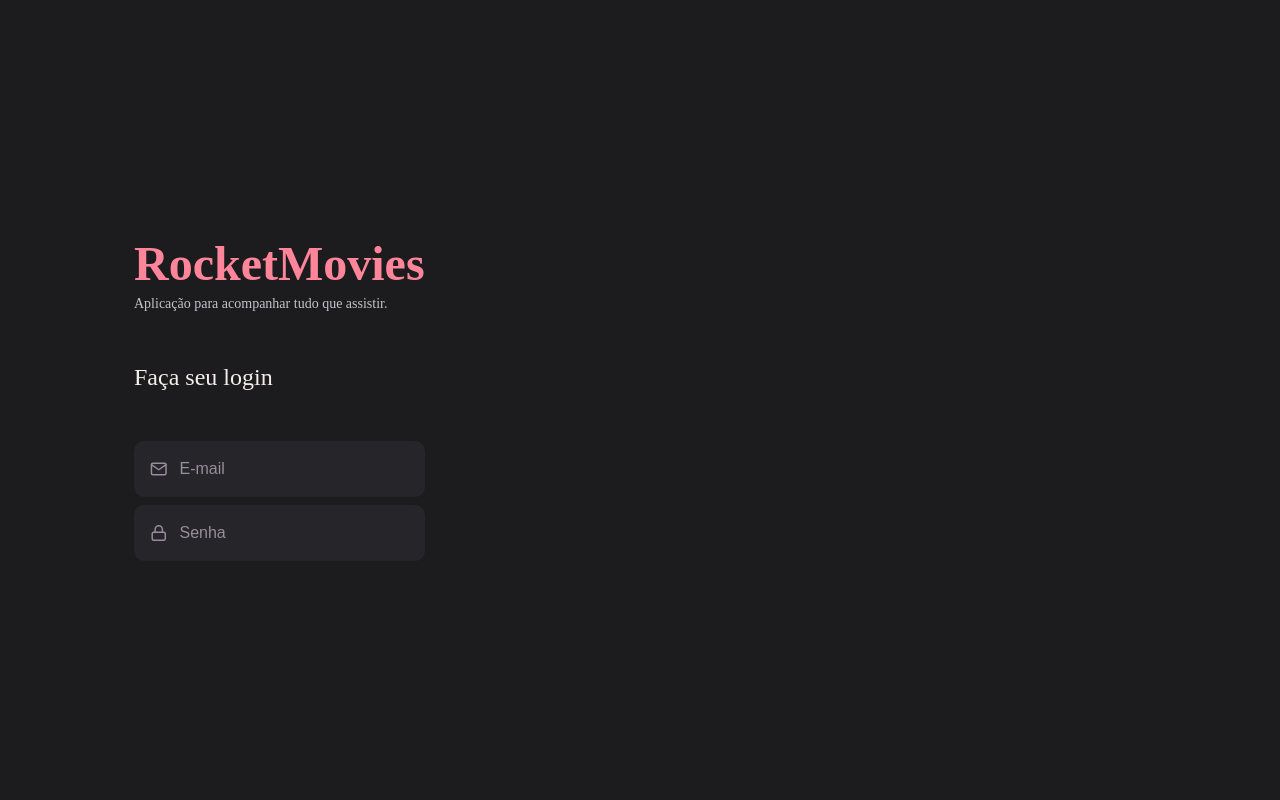
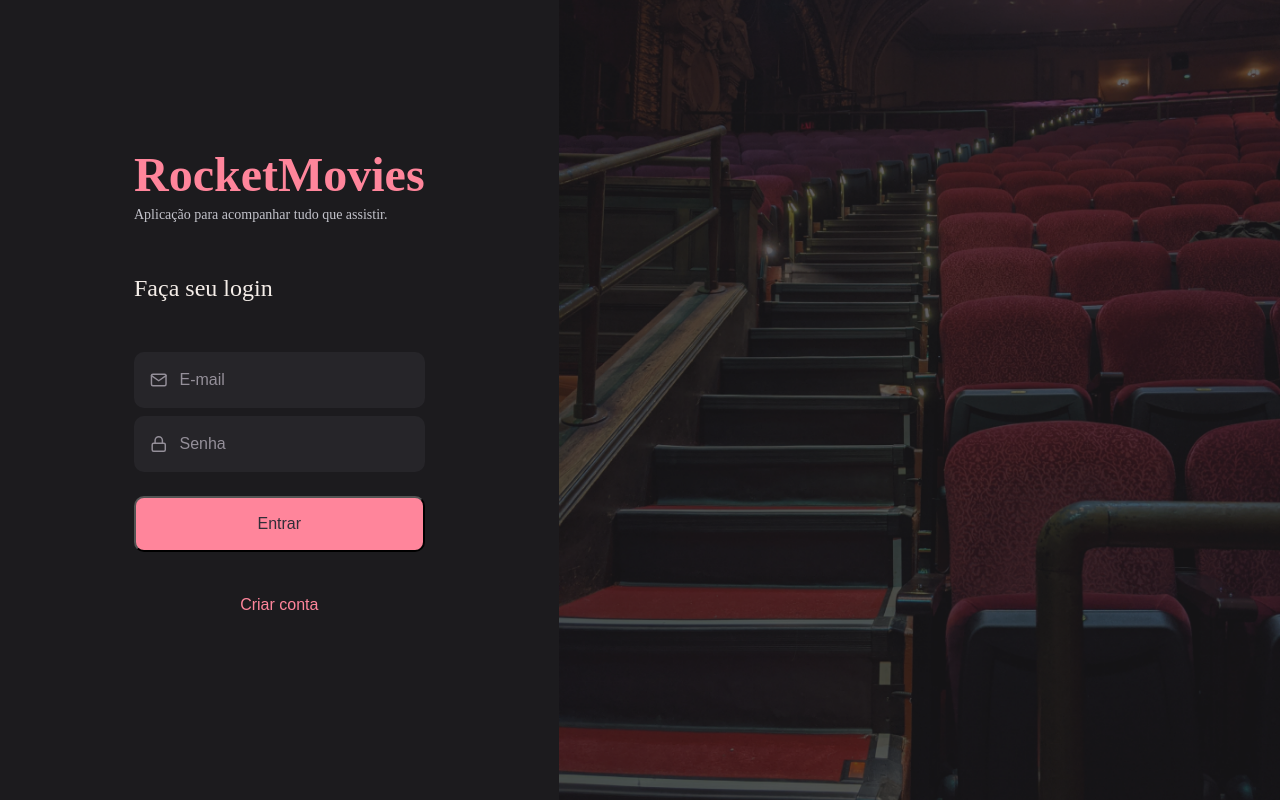
Before and after one commit to marlisonmourao/rocketmovies, a React (Vite) app: page / in a window 1280 px wide. Built offline with nearby package versions, Linux system fonts and the light colour scheme.

Commit message:
finishing signin screen

```diff
--- /dev/null
+++ b/src/components/Button/index.tsx
@@ -0,0 +1,9 @@
+import { Container } from './styles'
+
+interface Props {
+  title: string
+}
+
+export function Button({ title }: Props) {
+  return <Container>{title}</Container>
+}
--- /dev/null
+++ b/src/components/Button/styles.ts
@@ -0,0 +1,17 @@
+import styled from 'styled-components'
+
+export const Container = styled.button`
+  width: 100%;
+  height: 5.6rem;
+
+  display: flex;
+  align-items: center;
+  justify-content: center;
+
+  background: ${({ theme }) => theme['pink-700']};
+  color: ${({ theme }) => theme['gary-600']};
+  font-size: 1.6rem;
+
+  border-radius: 1rem;
+  margin-top: 1.6rem;
+`
--- a/src/pages/SignIn/index.tsx
+++ b/src/pages/SignIn/index.tsx
@@ -1,8 +1,17 @@
 import { FiLock, FiMail } from 'react-icons/fi'
 
-import { Container, SubTitle, TextSignin, Title, Form } from './styles'
+import {
+  Container,
+  SubTitle,
+  TextSignin,
+  Title,
+  Form,
+  ButtonNew,
+  Background,
+} from './styles'
 
 import { Input } from '../../components/Input'
+import { Button } from '../../components/Button'
 
 export function SignIn() {
   return (
@@ -16,7 +25,13 @@ export function SignIn() {
         <Input icon={FiMail} placeholder="E-mail" />
 
         <Input icon={FiLock} placeholder="Senha" />
+
+        <Button title="Entrar" />
+
+        <ButtonNew>Criar conta</ButtonNew>
       </Form>
+
+      <Background />
     </Container>
   )
 }
--- a/src/pages/SignIn/styles.ts
+++ b/src/pages/SignIn/styles.ts
@@ -1,4 +1,6 @@
 import styled from 'styled-components'
+
+import BackgroundImg from '../../assets/background.png'
 
 export const Container = styled.div`
   height: 100vh;
@@ -37,3 +39,20 @@ export const TextSignin = styled.p`
 
   margin: 4.8rem 0;
 `
+
+export const ButtonNew = styled.button`
+  font-size: 1.6rem;
+  line-height: 2.1rem;
+  color: ${({ theme }) => theme['pink-700']};
+
+  border: none;
+  background: transparent;
+
+  margin: 4.2rem auto;
+`
+
+export const Background = styled.div`
+  flex: 1;
+  background: url(${BackgroundImg}) no-repeat center center;
+  background-size: cover;
+`
--- a/src/theme/default.ts
+++ b/src/theme/default.ts
@@ -6,6 +6,7 @@ export const defaultTheme = {
   'gray-100': '#F4EDE8',
   'gray-300': '#C4C4CC',
   'gray-400': '#948F99',
+  'gary-600': '#312E38',
   'gray-700': '#262529',
 
   'pink-700': '#FF859B',
```
Also changed, not shown: src/assets/background.png (added).
